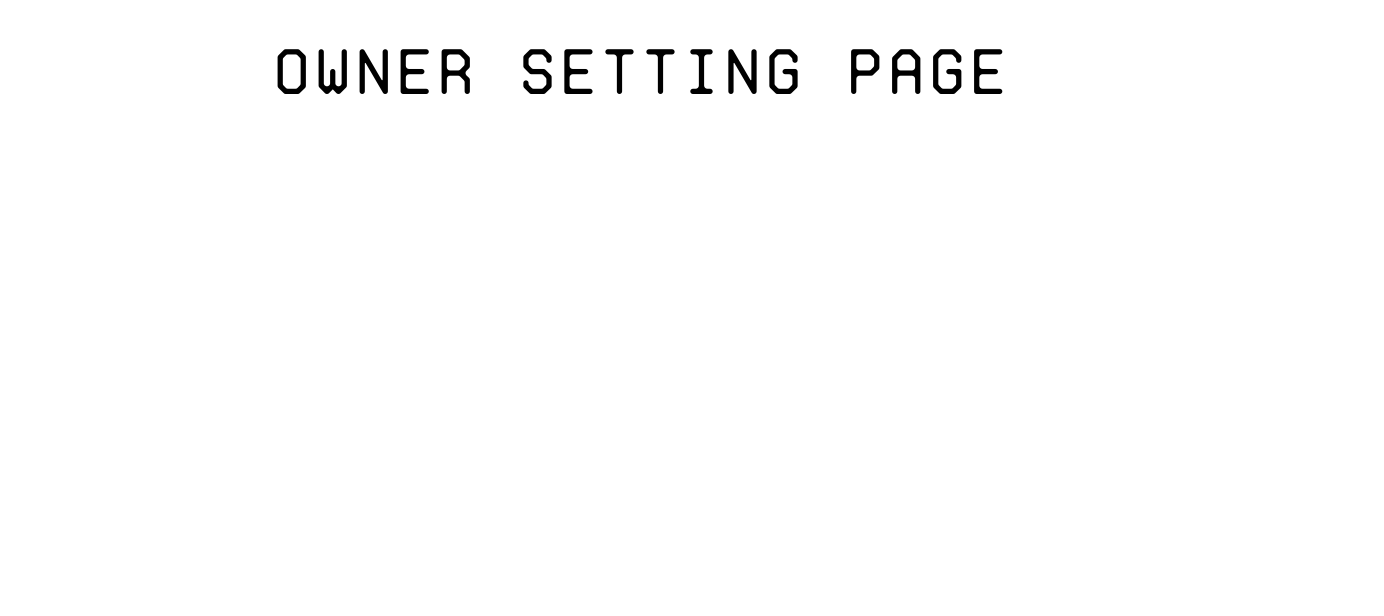
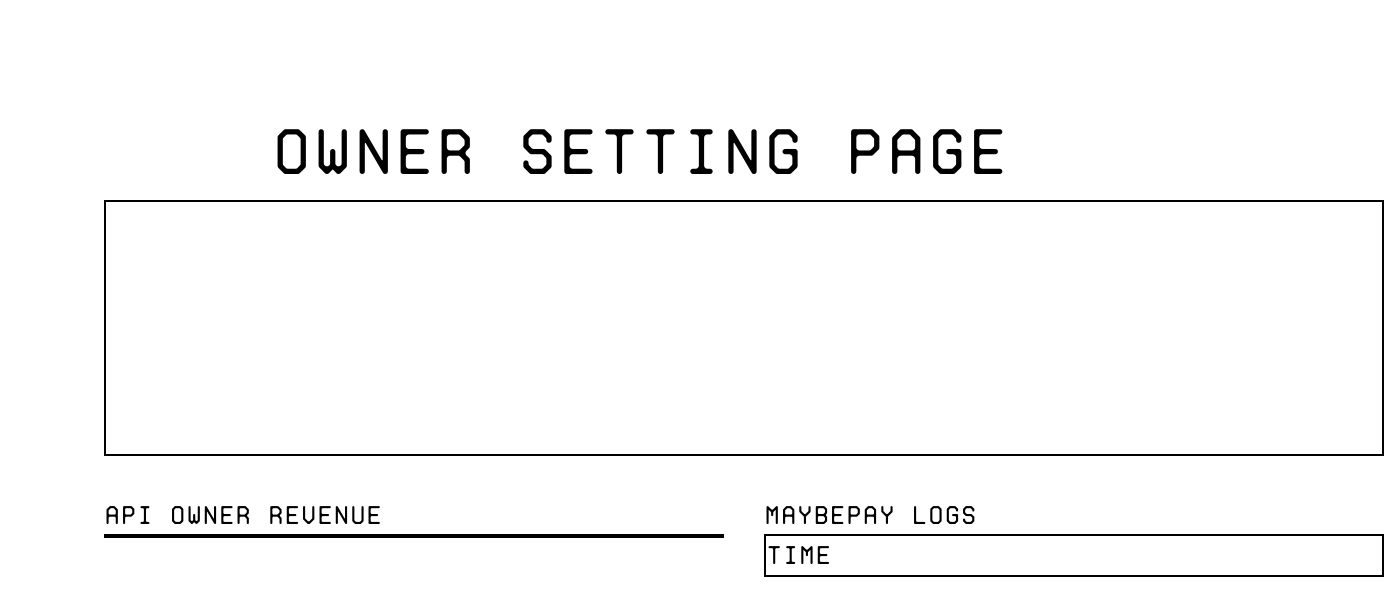
Before and after one commit to voltrevo/MaybePay, a Next.js app in the folder frontend/: page / in a window 1280 px wide. Shown: the top 616 px of the page, 1384 px wide, since content can reach past the window. Built offline with nearby package versions, Linux system fonts and the light colour scheme.

Commit message:
ADD: owner setting page

```diff
--- a/frontend/pages/index.js
+++ b/frontend/pages/index.js
@@ -4,20 +4,32 @@ import styles from '../styles/Home.module.css'
 
 export default function Home() {
     return(
-        <div className='w-[100vw] h-full p-2'>
+    <div className='flex-col w-full h-full justify-center items-center p-[6.5rem]'>
       <Head>
         <title>MaybePay</title>
       </Head>
-      <div className='text-[5vw] font-ProtoMono-Light my-4  text-center'>
+      <div className='text-[5vw] font-ProtoMono-Light text-center'>
         Owner Setting Page
       </div>
-      <div className='flex-col w-full h-[80vw] space-x-20 justify-center' id="owner-container">
-        <div className='' id="owner-top">
+      <div className='flex-col space-y-10 w-auto text-[2vw] font-ProtoMono-Light ' id="owner-container">
+        <div className='w-[100vw] h-[20vw] border-2 border-black ' id="owner-top">
+            <div className='' id="owner-api-list">
 
+            </div>
         </div>
-        <div className='flex' id="owner-bottom">
-            <div id="API-owner-revenue"></div>
-            <div id="maybepay-logs"></div>
+        <div className='flex w-[100vw] h-[20vw] space-x-10'  id="owner-bottom">
+            <div className='w-1/2 h-full' id="API-owner-revenue">
+                <div className=''>API Owner Revenue</div>
+                <div className='border-black border-2' id="revenue-container">
+
+                </div>
+            </div>
+            <div className='w-1/2 h-full ' id="maybepay-logs">
+                <div className=''>MaybePay Logs</div>
+                <div className='border-black border-2' id="logs-container">
+                    Time
+                </div>
+            </div>
         </div>
       </div>
     </div>
```
